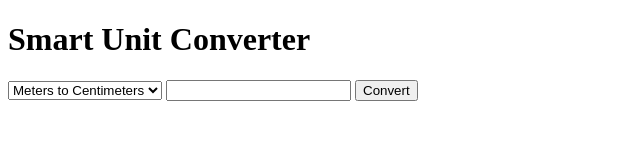
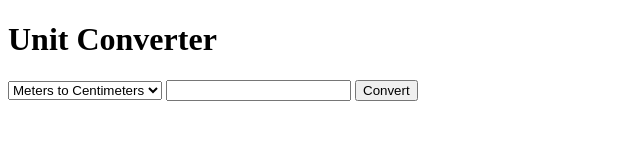
Before and after one commit to bimalshakavishan/unit-converter-devops, a website: page src/index.html in a window 1280 px wide. Shown: the whole page, without its empty margins (0-640 px from the left). Drawn offline with Linux system fonts and the light colour scheme.

Commit message:
new title

```diff
--- a/src/index.html
+++ b/src/index.html
@@ -4,7 +4,7 @@
   <title>Unit Converter</title>
 </head>
 <body>
-  <h1>Smart Unit Converter</h1>
+  <h1>Unit Converter</h1>
 
   <select id="type">
     <option value="length">Meters to Centimeters</option>
```
